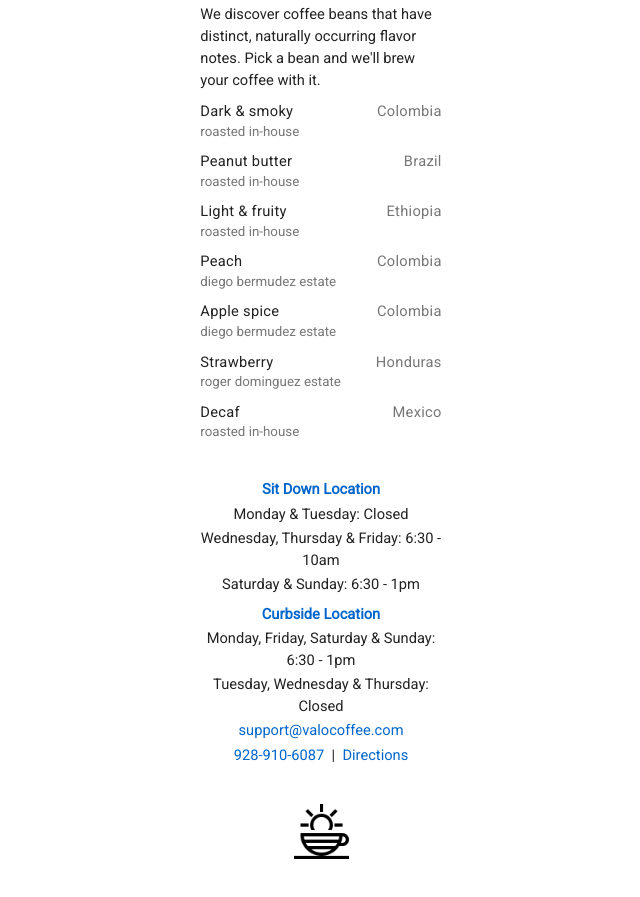
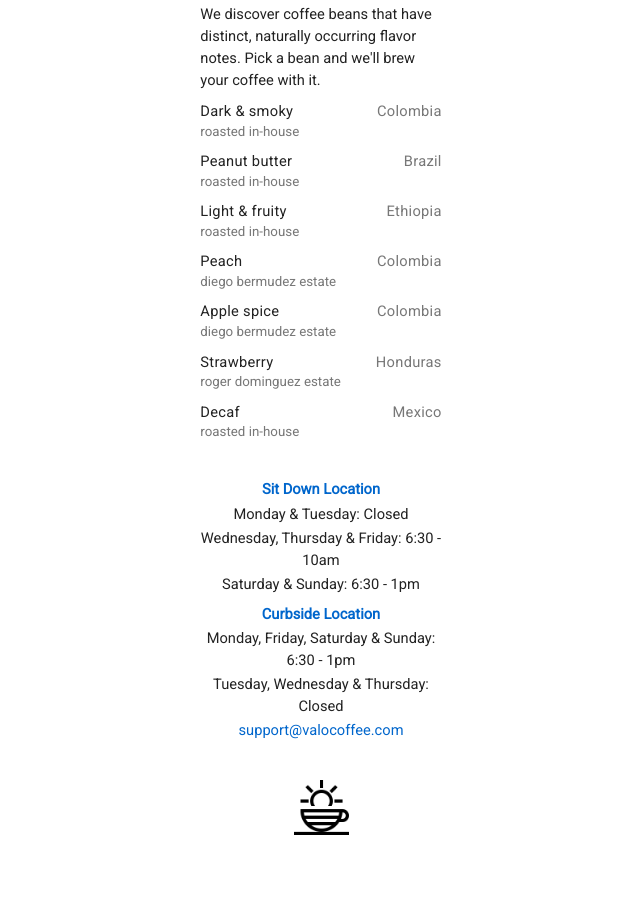
Before and after one commit to gospelcoffee/website, a plain HTML site: page index.html in a window 1280 px wide. Shown: the part 366-1263 px from the top of the page, without its empty margins (319-959 px from the left). Drawn offline with Linux system fonts and the light colour scheme.

Commit message:
Update index.html

```diff
--- a/index.html
+++ b/index.html
@@ -335,16 +335,6 @@
   <li>Tuesday, Wednesday & Thursday: Closed</li>
 
   <li><a href="mailto:support@valocoffee.com">support@valocoffee.com</a></li>
-  <li>
-    <a href="tel:+19289106087">928-910-6087</a> &nbsp;|&nbsp;
-    <a
-      href="https://maps.app.goo.gl/BHweLz91EeAwYa32A"
-      target="_blank"
-      rel="noopener"
-    >
-      Directions
-    </a>
-  </li>
 </ul>
 </section>
 
```
